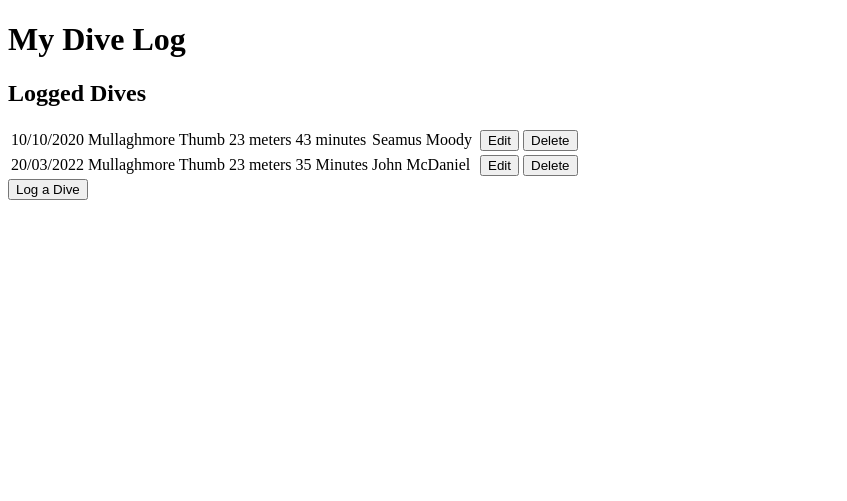
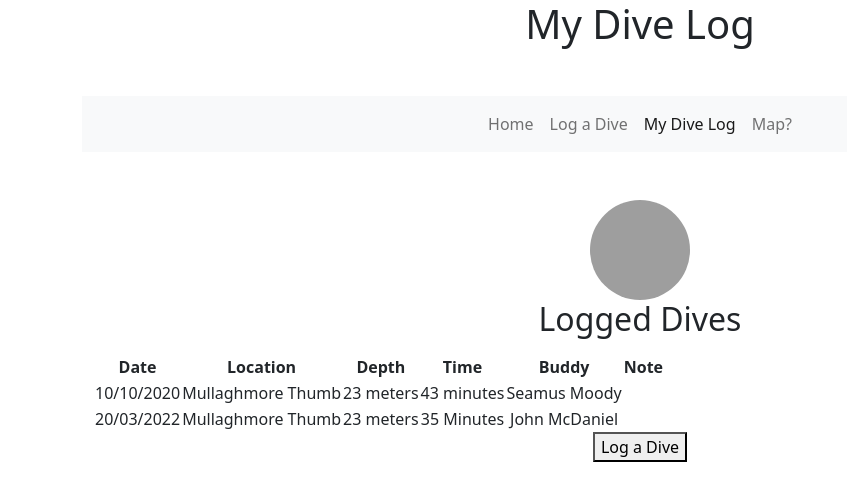
Before and after one commit to lisa-butler/My-Dive-Log, a Django app: page /get_logs/ in a window 1280 px wide. Shown: the top 501 px of the page, without its empty margins (0-847 px from the left). Run offline with Django 3.2, Linux system fonts and the light colour scheme; data comes from the database, SQL or seed files in the repository; grey boxes are pictures that could not be loaded.

Commit message:
basic nav bar added and bones start of home page

```diff
--- a/dive_log/urls.py
+++ b/dive_log/urls.py
@@ -26,5 +26,5 @@ urlpatterns = [
     path('log_a_dive', views.log_a_dive, name='log_a_dive'),
     path('edit/<item_id>', views.edit_item, name='edit'),
     path('delete/<item_id>', views.delete_item, name='delete'),
-
+    path('get_home', views.get_home, name="get_home"),
 ]
--- a/log/templates/log/logpage.html
+++ b/log/templates/log/logpage.html
@@ -4,13 +4,40 @@
     <meta charset="UTF-8">
     <meta http-equiv="X-UA-Compatible" content="IE=edge">
     <meta name="viewport" content="width=device-width, initial-scale=1.0">
+    <!-- Latest compiled and minified CSS -->
+    <link href="https://cdn.jsdelivr.net/npm/bootstrap@5.1.3/dist/css/bootstrap.min.css" rel="stylesheet">
+
+    <!-- Latest compiled JavaScript -->
+    <script src="https://cdn.jsdelivr.net/npm/bootstrap@5.1.3/dist/js/bootstrap.bundle.min.js"></script>
+    <meta name="viewport" content="width=device-width, initial-scale=1">
     <title>Document</title>
 </head>
 <body>
+  <article class="container text-center">
     <h1>My Dive Log</h1>
+
+    <nav class="navbar navbar-expand-sm bg-light justify-content-center navbar-light my-5">
+          <ul class="navbar-nav">
+            <li class="nav-item">
+                <a class="nav-link" href="get_home">Home</a>
+              </li>
+            <li class="nav-item">
+              <a class="nav-link" href="log_a_dive">Log a Dive</a>
+            </li>
+            <li class="nav-item">
+              <a class="nav-link active" href="get_logs">My Dive Log</a>
+            </li>
+            <li class="nav-item">
+              <a class="nav-link" href="#">Map?</a>
+            </li>
+          </ul>
+        </nav>
+    <div class="media">
+      <img src="/images/icon.jpg" class="rounded-circle" height=100 width=100>
+    </div>
     <h2>Logged Dives</h2>
 
-    <table>
+    <!-- <table>
         {% for item in items %}
             <tr>
                 <td>{{ item.date }}</td>
@@ -31,7 +58,49 @@
                 </td>
             </tr>
         {% endfor %}
-    </table>
+    </table> -->
+
+    <div class="container mt-3">
+        <table class="table-borderless">
+
+          <thead>
+            <tr>
+              <th>Date</th>
+              <th>Location</th>
+              <th>Depth</th>
+              <th>Time</th>
+              <th>Buddy</th>
+              <th>Note</th>
+            </tr>
+          </thead>
+          <tbody>
+            {% for item in items %}
+            <tr>
+              <td>{{ item.date }}</td>
+              <td>{{ item.location }}</td>
+              <td>{{ item.depth }}</td>
+              <td>{{ item.time }}</td>
+              <td>{{ item.buddy }}</td>
+              <td>{{ item.note }}</td>
+            </tr>
+            <!-- <tr>
+              <td>{{ item.date }}</td>
+              <td>{{ item.location }}</td>
+              <td>{{ item.depth }}</td>
+              <td>{{ item.time }}</td>
+              <td>{{ item.buddy }}</td>
+            </tr>
+            <tr>
+                <td>{{ item.date }}</td>
+                <td>{{ item.location }}</td>
+                <td>{{ item.depth }}</td>
+                <td>{{ item.time }}</td>
+                <td>{{ item.buddy }}</td>
+            </tr> -->
+          </tbody>
+          {% endfor %}
+        </table>
+      </div>
 
     <a href = "/log_a_dive">
         <button>Log a Dive</button>
--- a/log/views.py
+++ b/log/views.py
@@ -46,3 +46,7 @@ def delete_item(request, item_id):
     item = get_object_or_404(Item, id=item_id)
     item.delete()
     return redirect('get_logpage')
+
+
+def get_home(request):
+    return render(request, 'log/index.html')
```
Also changed, not shown: log/templates/log/index.html (+33 -2 lines), log/templates/log/logadive.html (+21 -1 lines), 1 other file.
